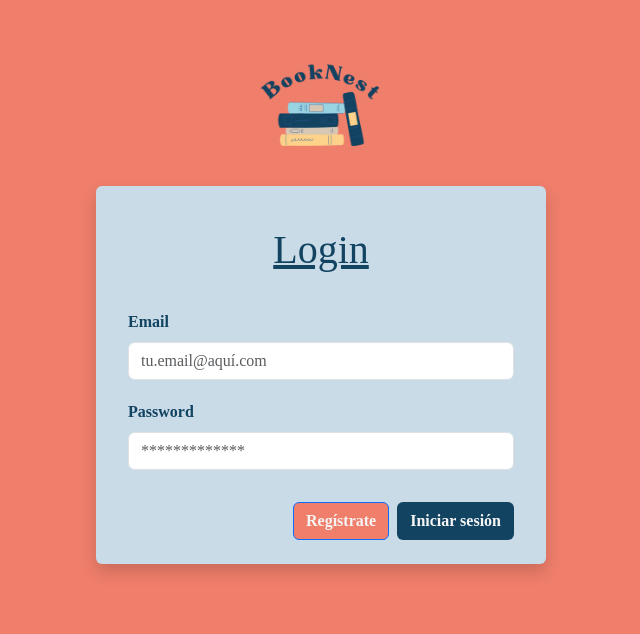
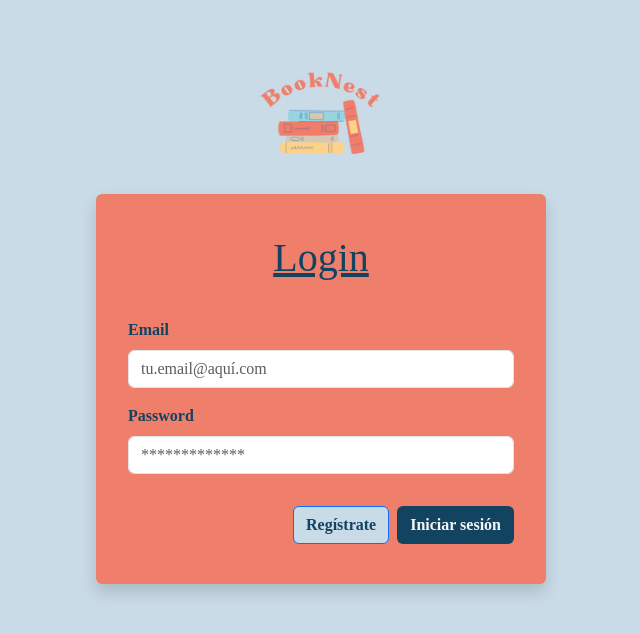
Before and after one commit to angtamrod/front-booknest, a React (Vite) app: page /login in a window 1280 px wide. Shown: the top 634 px of the page, without its empty margins (319-959 px from the left). Built offline with nearby package versions, Linux system fonts and the light colour scheme; a web font is replaced by a local one.

Commit message:
ultimos retoques

```diff
--- a/src/Login.jsx
+++ b/src/Login.jsx
@@ -8,7 +8,7 @@ function Login() {
 
     useEffect(() => {
 
-        document.body.style.backgroundColor = "#EF7E6B";
+        document.body.style.backgroundColor = "#c9dbe7";
         return () => {
           document.body.style.backgroundColor = "";
         };
@@ -22,10 +22,10 @@ function Login() {
 
     <>
 
-    <main className="login d-flex flex-column m-4 justify-content-start align-items-center w-90 min-vh-100">
+    <main className="login d-flex flex-column m-4 justify-content-start p-2 align-items-center w-90 min-vh-100">
 
         <div className="text-center w-10 h-auto mt-4">
-                <img src="/imgs/booknestazul150.png" className="login-img img-fluid" alt="Logo de booknest" />
+                <img src="/imgs/booknest150.png" className="login-img img-fluid" alt="Logo de booknest" />
         </div>
 
 
@@ -52,7 +52,7 @@ function Login() {
         }}>
             <h1 className="registro-h1 p-3 container fs-1 text-center mx-auto  mb-1">Login</h1>
 
-            <div className="mb-1 w-60">
+            <div className="w-60">
                 <label htmlFor="loginEmail" className="login-label pl-2 form-label">Email</label>
                 <input type="email" placeholder="tu.email@aquí.com" className="login-input form-control" id="loginEmail" aria-describedby="emailHelp" value={email} onChange={(evento) => setEmail(evento.target.value)} />
             </div>
@@ -60,7 +60,7 @@ function Login() {
                 <label htmlFor="loginPassword1" className="login-label form-label">Password</label>
                 <input type="password" placeholder="*************" className="form-control" id="loginPassword1" value={password} onChange={(evento) => setPassword(evento.target.value)} />
             </div>
-            <div className="d-flex justify-content-end gap-2 w-80 mt-4">
+            <div className="d-flex justify-content-end gap-2 w-80 mt-4 pb-3">
                 <Link to="/registro" className="login-link login-btn login-btn--registro btn btn-primary text-decoration-none">Regístrate</Link>
                 <button type="submit" className="login-btn btn">Iniciar sesión</button>
             </div>
--- a/src/Registro.jsx
+++ b/src/Registro.jsx
@@ -5,7 +5,7 @@ function Registro() {
     //CHAT GPT
     useEffect(() => {
 
-        document.body.style.backgroundColor = "#c9dbe7";
+        document.body.style.backgroundColor = "#EF7E6B";
         return () => {
           document.body.style.backgroundColor = "";
         };
@@ -27,7 +27,7 @@ function Registro() {
     <main className="registro flex-column d-flex m-4 justify-content-center align-items-center  w-90 min-vh-100">
 
             <div className="text-center w-10 h-auto ">
-                    <img src="/imgs/booknest150.png" className="login-img img-fluid" alt="Logo para el login" />
+                    <img src="/imgs/booknestazul150.png" className="login-img img-fluid" alt="Logo para el login" />
             </div>
 
             <form className="registro-form container-sm mx-auto mt-1 mb-2 row g-3 shadow p-5 rounded " onSubmit={ (evento) => {
@@ -65,7 +65,7 @@ function Registro() {
                 <label htmlFor="registroPassword1" className="registro-label form-label">Contraseña</label>
                 <input type="password" placeholder="No uses tu fecha de cumpleaños 🙃" className="form-control" id="registroPassword" value={password} onChange={(evento) => setPassword(evento.target.value)} />
             </div>
-            <button type="submit" className="registro-btn btn">Sign in</button>
+            <button type="submit" className="registro-btn btn">Guardar</button>
         </form>
 
     </main>
--- a/src/index.css
+++ b/src/index.css
@@ -251,7 +251,7 @@ body{
 }
 .login-form{
   max-width: 450px;
-  background-color: #c9dbe7;
+  background-color: #EF7E6B;
 }
 .login-label{
   font-weight: bold;
@@ -262,24 +262,23 @@ body{
   font-weight: bold;
 }
 .login-btn:hover{
-  background-color: #FDD28A;
+  background-color: #c9dbe7;
   color: #124361;
 }
 .login-btn--registro{
-  background-color: #EF7E6B;
+  background-color: #c9dbe7;
 }
-.login-btn--registro:hover{
-  color: #124361;
-}
+
 .login-img{
   max-width: 130px;
   height: auto;
 }
 .login-link{
-  color: whitesmoke;
+  color: #124361;
 }
 .login-link:hover{
-  color: #124361;
+  color: whitesmoke;
+  background-color: #124361;
 }
 
 
@@ -292,7 +291,7 @@ body{
 .registro-form{
   max-width: 430px;
   max-height: auto;
-  background-color: #EF7E6B;
+  background-color: #c9dbe7;
 }
 .registro-label{
   font-weight: bold;
@@ -303,7 +302,7 @@ body{
   font-weight: bold;
 }
 .registro-btn:hover{
-  background-color: #c9dbe7;
+  background-color: #EF7E6B;
   color: #124361;
 }
 .registro-h1{
```
